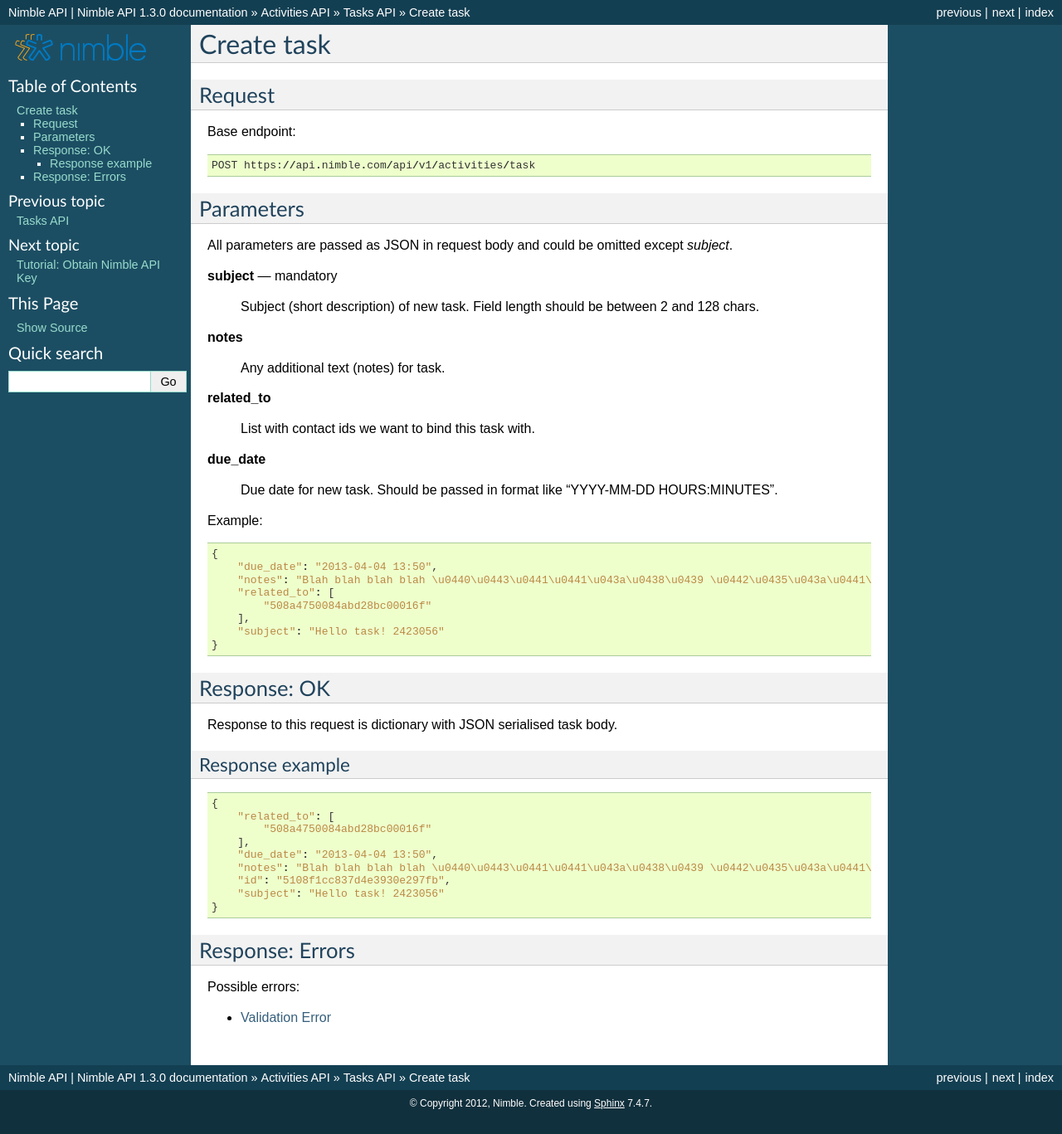
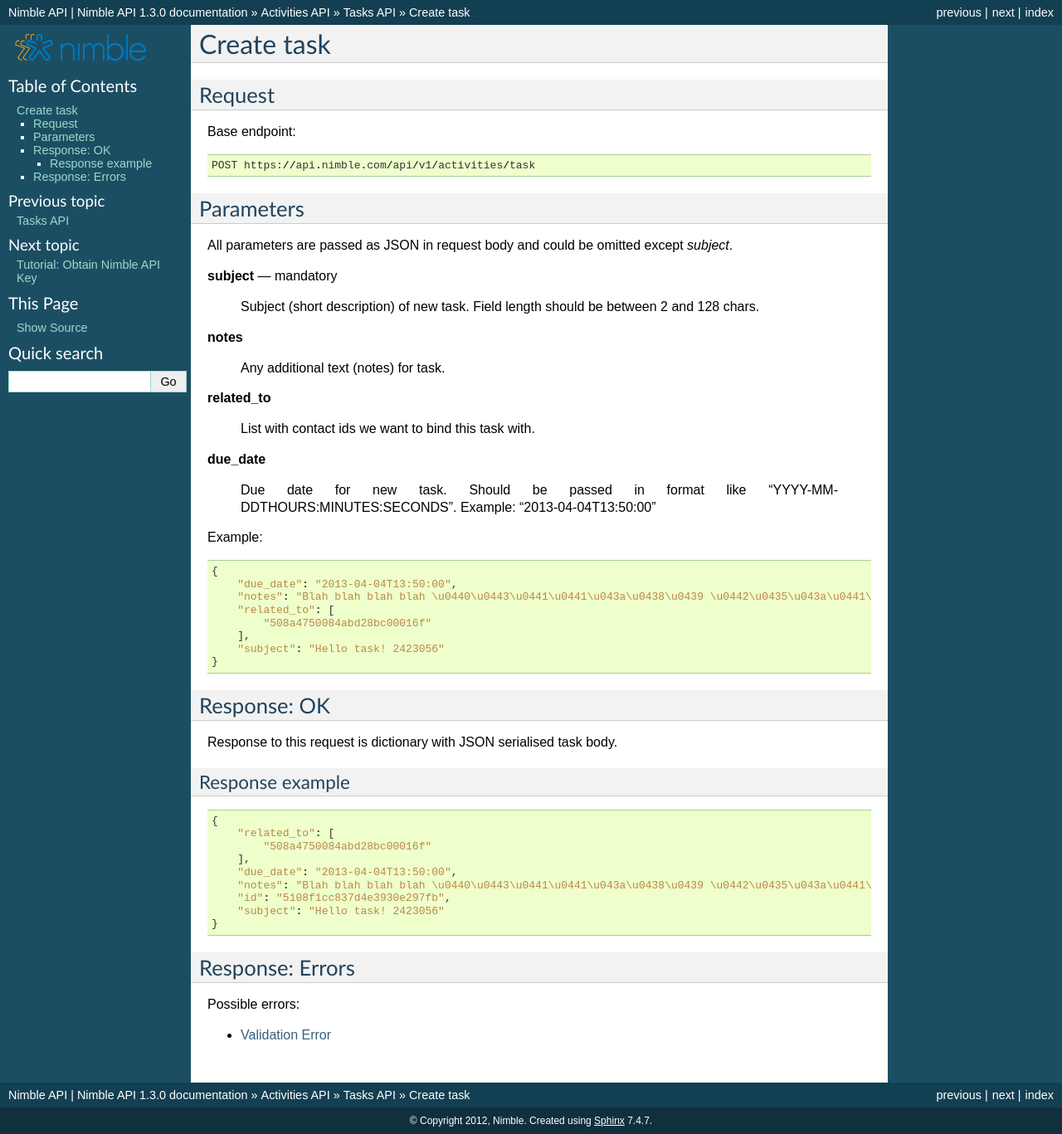
Before and after one commit to nimblecrm/api-docs, a Sphinx documentation site: the page built from docs/activities/tasks/create.rst, in a window 1280 px wide. Shown: the whole page at 83% size. Built offline with Sphinx 7.4.7, drawn with Linux system fonts in a browser that asks for light colours; before the commit the page ends 1346 px from its top, so only the background shows below that.

Commit message:
Updated doc for creating task

```diff
--- a/docs/activities/tasks/create.rst
+++ b/docs/activities/tasks/create.rst
@@ -27,14 +27,14 @@
 
 **due_date**
 
-  Due date for new task. Should be passed in format like "YYYY-MM-DD HOURS:MINUTES".
+  Due date for new task. Should be passed in format like "YYYY-MM-DDTHOURS:MINUTES:SECONDS". Example: "2013-04-04T13:50:00"
 
 Example:
 
 .. code-block:: javascript
 
     {
-        "due_date": "2013-04-04 13:50",
+        "due_date": "2013-04-04T13:50:00",
         "notes": "Blah blah blah blah \u0440\u0443\u0441\u0441\u043a\u0438\u0439 \u0442\u0435\u043a\u0441\u0442 8168949",
         "related_to": [
             "508a4750084abd28bc00016f"
@@ -56,7 +56,7 @@
         "related_to": [
             "508a4750084abd28bc00016f"
         ],
-        "due_date": "2013-04-04 13:50",
+        "due_date": "2013-04-04T13:50:00",
         "notes": "Blah blah blah blah \u0440\u0443\u0441\u0441\u043a\u0438\u0439 \u0442\u0435\u043a\u0441\u0442 8168949",
         "id": "5108f1cc837d4e3930e297fb",
         "subject": "Hello task! 2423056"
```
